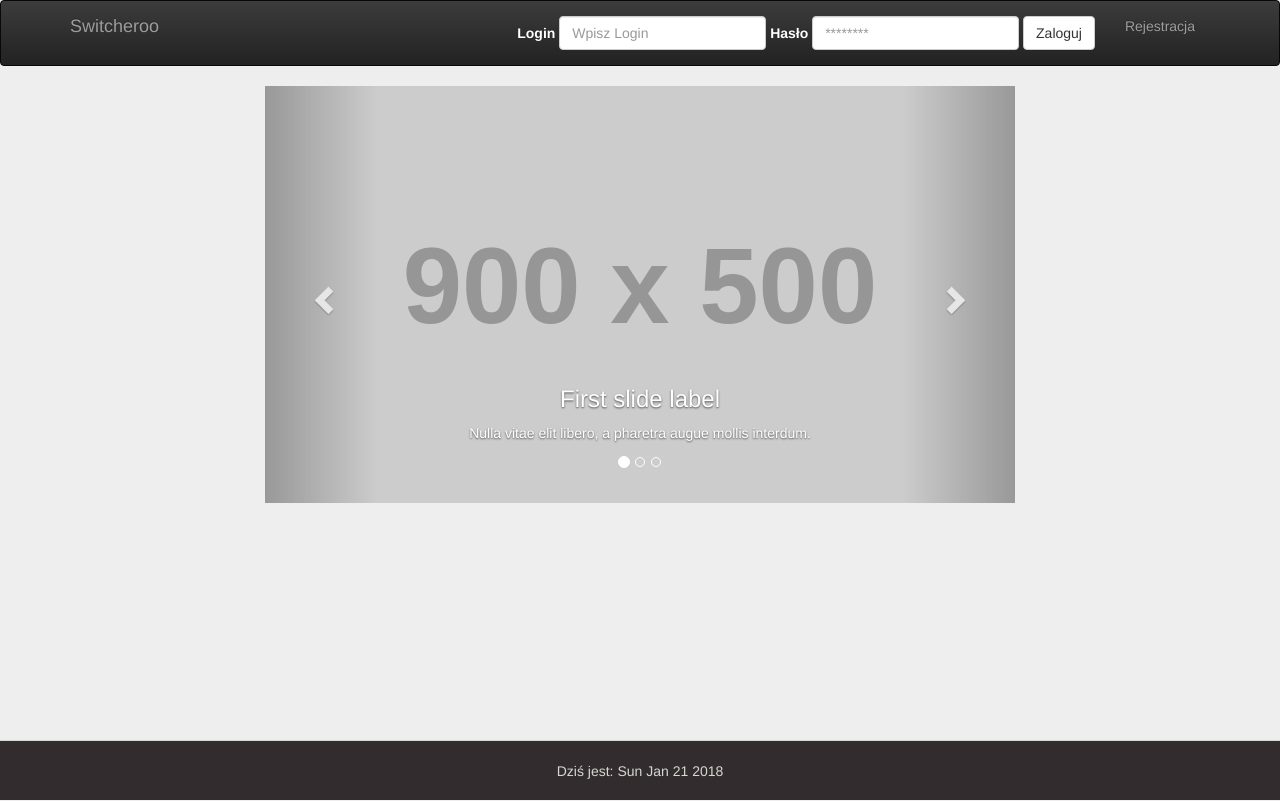
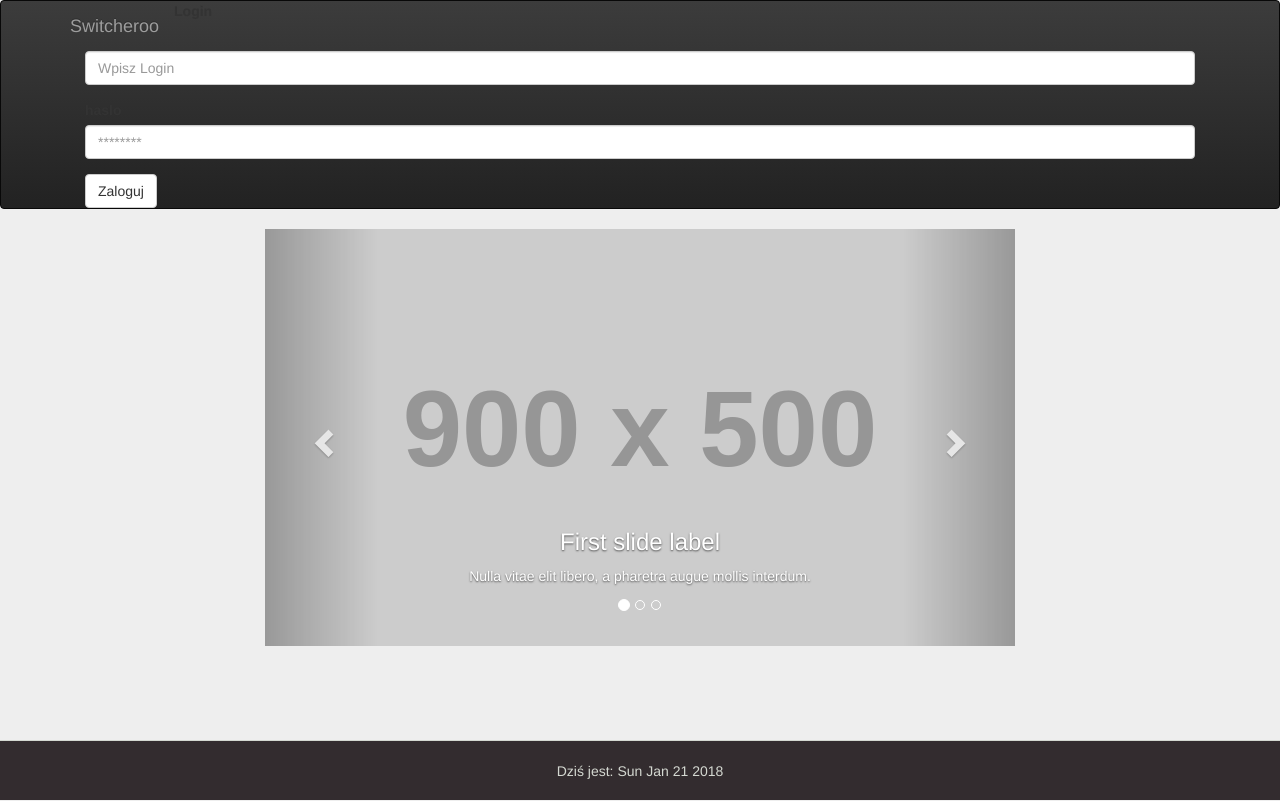
Before and after one commit to infoshareacademy/jfdzw1-ipmdotdev-app, a React (Create React App) app: page / in a window 1280 px wide. Both pictures are taken after a click on the button "Wyloguj". Built offline with nearby package versions, Linux system fonts and the light colour scheme.

Commit message:
Logowanie cd

```diff
--- a/package.json
+++ b/package.json
@@ -7,9 +7,11 @@
     "react": "^16.2.0",
     "react-bootstrap": "^0.32.0",
     "react-dom": "^16.2.0",
+    "react-redux": "^5.0.6",
     "react-router-bootstrap": "^0.24.4",
     "react-router-dom": "^4.2.2",
-    "react-scripts": "1.0.17"
+    "react-scripts": "1.0.17",
+    "redux": "^3.7.2"
   },
   "scripts": {
     "start": "react-scripts start",
--- a/src/App.js
+++ b/src/App.js
@@ -5,6 +5,15 @@ import "./App.css";
 import Navigation from "./components/Navigation";
 import Home from "./scenes/Home";
 import Footer from "./components/Footer";
+import reducer from "./reducers";
+//import {createStore} from "redux/index";
+import {Provider} from "react-redux";
+import {createStore} from "redux";
+
+
+
+const store = createStore(reducer);
+
 
 class App extends Component {
   state = {
@@ -21,7 +30,9 @@ class App extends Component {
 
   render() {
     return (
-      <div>
+        <Provider store ={store}>
+
+        <div>
         <Navigation
           userlogged={this.state.userlogged}
           handleLogging={this.handleLogging}
@@ -31,6 +42,7 @@ class App extends Component {
         </Grid>
         <Footer className="footer" />
       </div>
+        </Provider>
     );
   }
 }
--- a/src/components/Login.js
+++ b/src/components/Login.js
@@ -1,20 +1,42 @@
 import React, {Component} from "react";
 
 import {Form, FormGroup, FormControl, ControlLabel, Button } from "react-bootstrap"
+import reducer from "../reducers/index";
+import {connect} from "react-redux"
 
 
-export const formInstance = (
-    <Form inline>
+const Login =(props) => {
+    const handleSubmit = (e)=>{
+        e.preventDefault();
+        console.log(props)
+        props.signIn("kot")
+    };
+
+    return (
+        <form inline onSubmit={handleSubmit}>
             <FormGroup controlId="formInlineName">
-            <ControlLabel>Login</ControlLabel>{' '}
+                <ControlLabel> Login</ControlLabel>{' '}
                 <FormControl type="text" placeholder="Wpisz Login" />
             </FormGroup>{' '}
             <FormGroup controlId="formInlineEmail">
-            <ControlLabel>Hasło</ControlLabel>{' '}
+                <ControlLabel>haslo</ControlLabel>{' '}
                 <FormControl type="password" placeholder="********" />
             </FormGroup>{' '}
             <Button type="submit">Zaloguj</Button>
-    </Form>
-);
+        </form>
+    )
+};
 
-//render(formInstance);
+
+const mapDispatchToProps = (dispatch) => {
+    return {
+        signIn: (name) => dispatch({
+            type: "SIGN_IN",
+            name
+        })
+    }
+};
+
+const connectLogin = connect(null, mapDispatchToProps)(Login);
+
+export { connectLogin as Login}
--- a/src/components/Navigation.js
+++ b/src/components/Navigation.js
@@ -1,6 +1,6 @@
 import React, { Component } from "react";
 import { Navbar, Nav, NavItem } from "react-bootstrap";
-import {formInstance} from "./Login"
+import {Login} from "./Login"
 
 const Navigation = props => {
   if (props.userlogged) {
@@ -19,7 +19,7 @@ const Navigation = props => {
             </NavItem>
           </Nav>
           <Navbar.Text pullRight>
-            Witaj <Navbar.Link href="#">Chuck Norris</Navbar.Link>!
+            Witaj <Navbar.Link href="#">""</Navbar.Link>!
           </Navbar.Text>
         </Navbar.Collapse>
       </Navbar>
@@ -34,14 +34,7 @@ const Navigation = props => {
           <Navbar.Toggle />
         </Navbar.Header>
         <Navbar.Collapse>
-          <Nav pullRight>
-            <NavItem eventKey={1} href="#" onClick={props.handleLogging}>
-                {formInstance}
-            </NavItem>
-            <NavItem eventKey={2} href="#">
-              Rejestracja
-            </NavItem>
-          </Nav>
+            <Login/>
         </Navbar.Collapse>
       </Navbar>
     );
--- /dev/null
+++ b/src/reducers/index.js
@@ -0,0 +1,23 @@
+
+
+const initialState = {
+    name: " ",
+    password: "  "
+};
+
+const reducer = (state = initialState, action) => {
+    console.log(action)
+
+    switch (action.type) {
+        case 'INCREMENT':
+            return { ...state, counter: state.counter + 1 };
+        case 'DECREMENT':
+            return { ...state, counter: state.counter - 1 };
+        default:
+            return state;
+    }
+};
+
+
+
+export default reducer
```
Also changed, not shown: 1 other file (tests, documents, lock files or other folders). Lines whose indentation alone changed are shown as unchanged.
